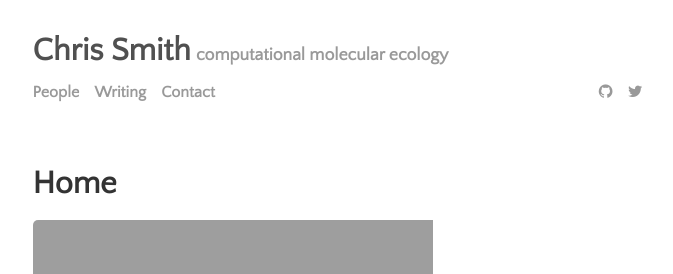
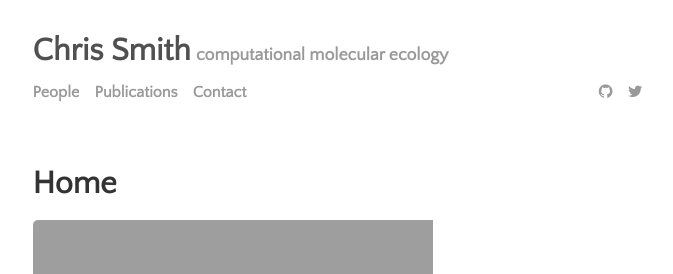
Before and after one commit to chriscrsmith/chriscrsmith.github.io, a Jekyll site: the page built from index.html, in a window 1280 px wide. Shown: the top 274 px of the page, without its empty margins (300-973 px from the left). Built offline with Jekyll 4.4.1, drawn with Linux system fonts in a browser that asks for light colours; the list of posts is cut into pages by our own code.

Commit message:
Update settings.yml

```diff
--- a/_data/settings.yml
+++ b/_data/settings.yml
@@ -8,7 +8,7 @@ google-ID: 'UA-112060364-1'
 
 menu:
 - {name: 'People',   url: 'people.html'}
-- {name: 'Writing', url: 'writing.html'}
+- {name: 'Publications', url: 'publications.html'}
 - {name: 'Contact', url: 'contact.html'}
 
 # Available social icons are powered by Font Awesome, so you can use any icon that they offer
```
